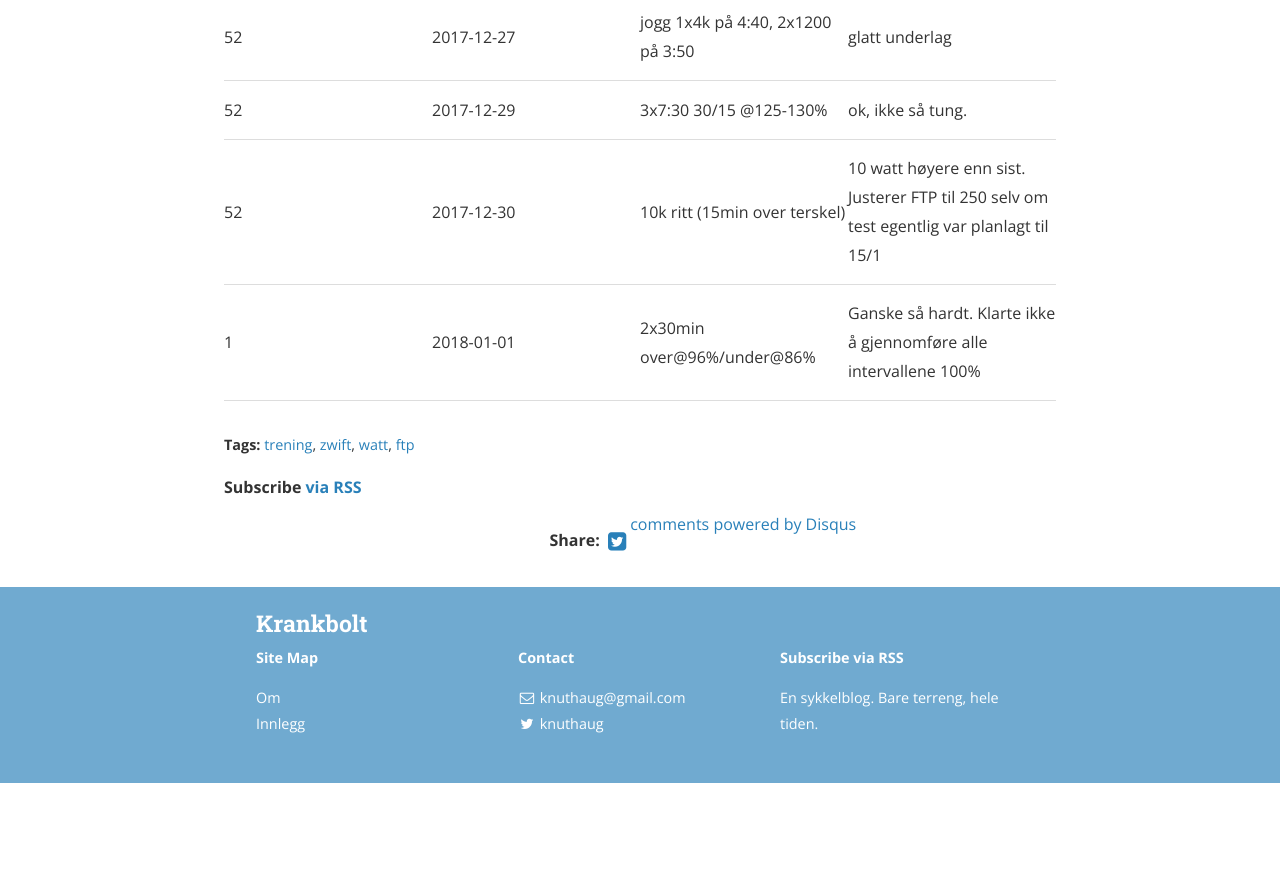
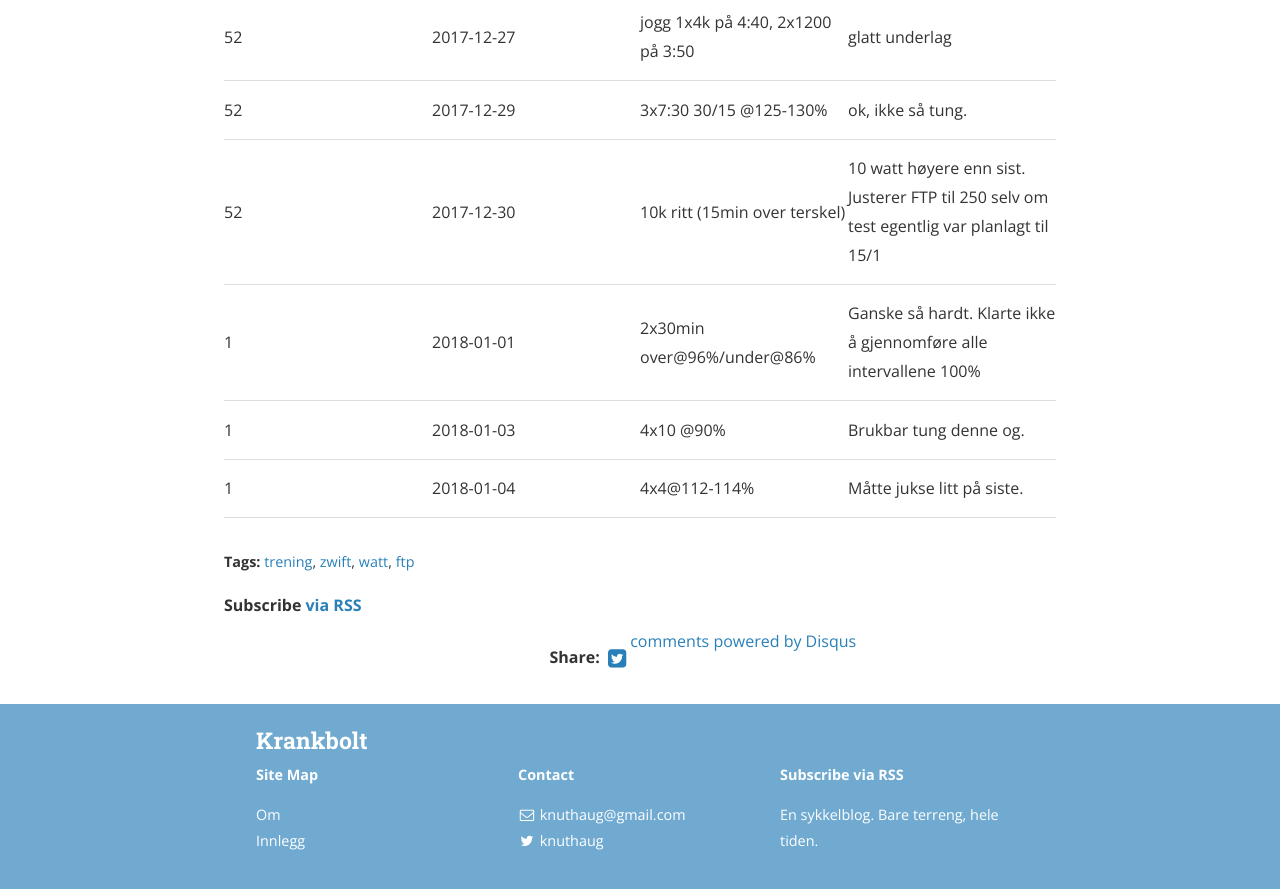
Before and after one commit to knuthaug/krankbolt, a Jekyll site: the page built from _posts/2017-12-01-prosjekt-ftp.markdown, in a window 1280 px wide and 900 px high, scrolled down 3066 px. Shown: the top 889 px of the window. Built offline with Jekyll 4.4.1, drawn with Linux system fonts in a browser that asks for light colours; nearby versions of some CDN libraries; comment, search, counter and statistics services are not loaded; a style sheet for code colours, icons or effects is not loaded; before the commit the page ends 3849 px from its top, so only the background shows below that.

Commit message:
updated ftp post

```diff
--- a/_posts/2017-12-01-prosjekt-ftp.markdown
+++ b/_posts/2017-12-01-prosjekt-ftp.markdown
@@ -48,3 +48,5 @@ Så da endte det opp med en plan om å stort sett følge klubbens treningsprogra
 |52|2017-12-29 | 3x7:30 30/15 @125-130% | ok, ikke så tung.  |
 |52|2017-12-30 | 10k ritt (15min over terskel)   | 10 watt høyere enn sist. Justerer FTP til 250 selv om test egentlig var planlagt til 15/1 |
 |1| 2018-01-01 | 2x30min over@96%/under@86% | Ganske så hardt. Klarte ikke å gjennomføre alle intervallene 100% |
+|1| 2018-01-03 | 4x10 @90% | Brukbar tung denne og.  |
+|1| 2018-01-04 | 4x4@112-114% | Måtte jukse litt på siste. |
```
